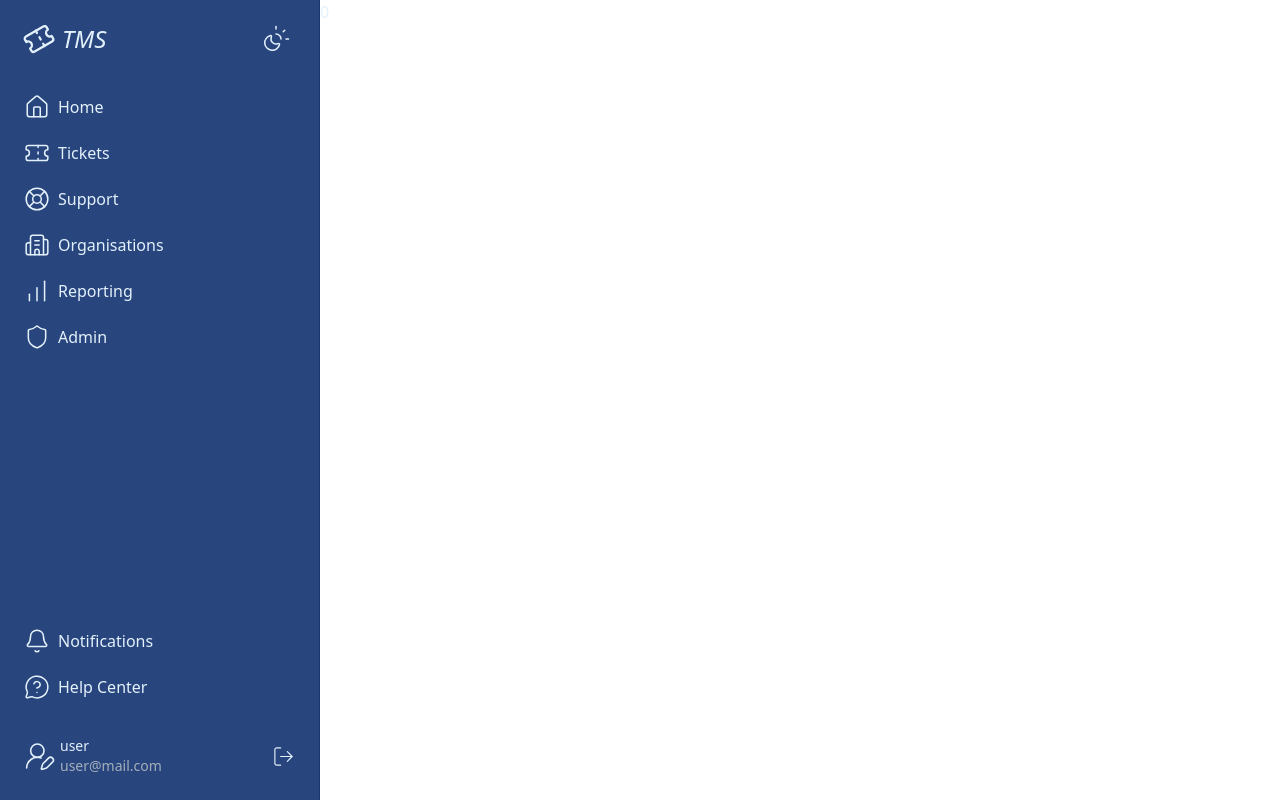
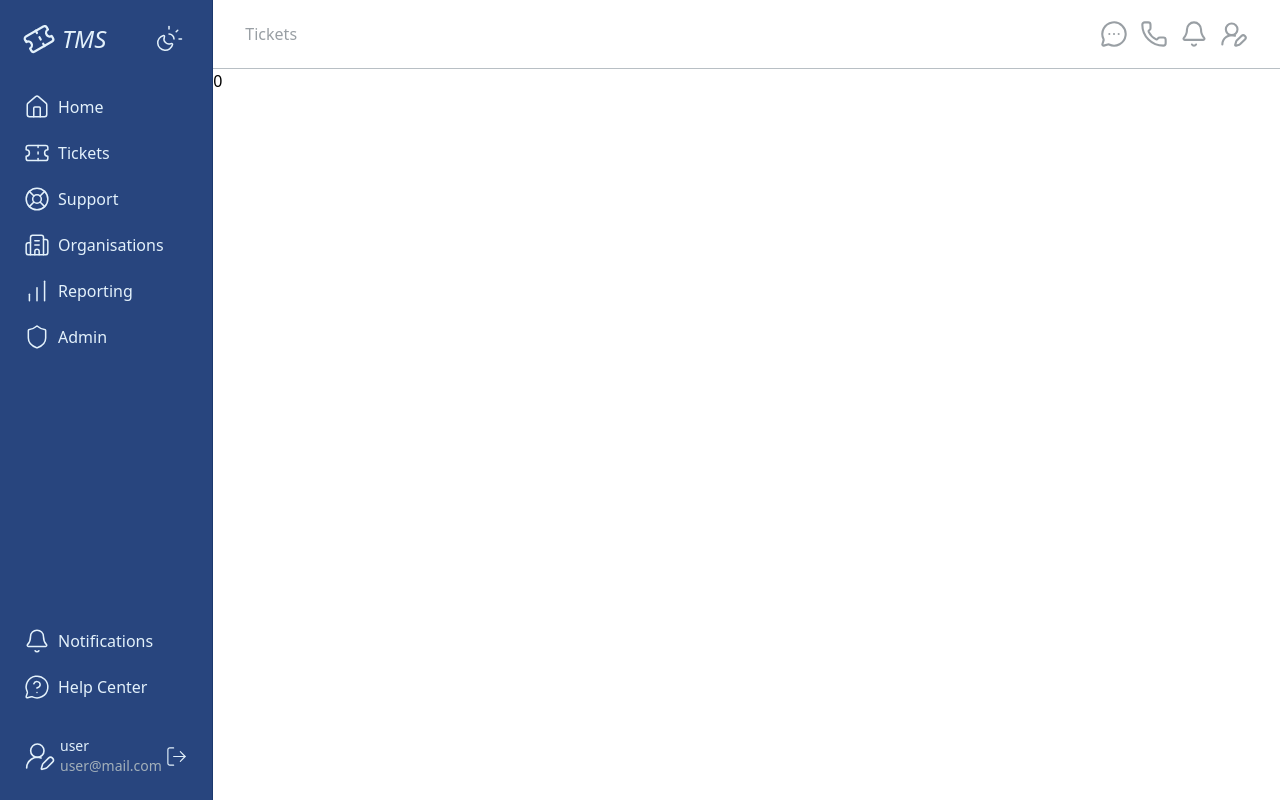
Before and after one commit to dmitry-lapin/ticket-managment-system, a React (Vite) app in the folder frontend/: page / in a window 1280 px wide. Built offline with nearby package versions, Linux system fonts and the light colour scheme.

Commit message:
some small fixes.

```diff
--- a/frontend/src/App.tsx
+++ b/frontend/src/App.tsx
@@ -3,7 +3,7 @@ import './App.css'
 
 import TicketsPage from './pages/TicketsPage.tsx';
 import MainPage from './components/MainPage/MainPage.tsx';
-import { AppLayout } from './layouts/appLayout.tsx';
+import { AppLayout } from './layout/appLayout.tsx';
 
 import { Routes, Route } from 'react-router';
 
--- a/frontend/src/components/MainPage/MainPage.tsx
+++ b/frontend/src/components/MainPage/MainPage.tsx
@@ -1,7 +1,7 @@
 import React from "react";
 
-const MainPage : React.FC = () => {
+const MainPage: React.FC = () => {
     return(0);
-};
+}
 
 export default MainPage;
--- a/frontend/src/hooks/useTickets.ts
+++ b/frontend/src/hooks/useTickets.ts
@@ -15,7 +15,6 @@ export function useTickets() {
     setIsLoading(true);
     try {
             const data = await getTickets();
-            console.log(Array.isArray(data), data);
             setTickets(data);
             setError(null);
         } catch(exeption) {
--- /dev/null
+++ b/frontend/src/layout/appLayout.tsx
@@ -0,0 +1,25 @@
+import { Outlet } from "react-router";
+import Sidebar from "../components/Sidebar/Sidebar";
+import { UserRoundPen, MessageCircleMore, Phone, Bell } from 'lucide-react';
+
+export const AppLayout = () => {
+  return (
+    <main>
+      <Sidebar />
+      <section id="main-content-wrapper">
+        <header>
+          <div>
+            <p>Tickets</p>
+          </div>
+          <div id="header-user-data">
+            <span><MessageCircleMore size={28} strokeWidth={1.8} /></span>
+            <span><Phone size={28} strokeWidth={1.8} /></span>
+            <span><Bell size={28} strokeWidth={1.8} /></span>
+            <span><UserRoundPen size={28} strokeWidth={1.8} /></span>
+          </div>
+        </header>
+        <Outlet />
+      </section>
+    </main>
+  );
+};
--- a/frontend/src/layouts/appLayout.tsx
+++ /dev/null
@@ -1,11 +0,0 @@
-import { Outlet } from "react-router";
-import Sidebar from "../components/Sidebar/Sidebar";
-
-export const AppLayout = () => {
-  return (
-    <main>
-      <Sidebar />
-      <Outlet />
-    </main>
-  );
-};
--- a/frontend/src/pages/TicketsPage.tsx
+++ b/frontend/src/pages/TicketsPage.tsx
@@ -23,7 +23,7 @@ const TicketsPage: React.FC = () => {
     }
 
     return (
-    <div>
+    <div className="text-black">
       <h1>Tickets</h1>
 
       {tickets.length === 0 ? (
--- a/frontend/src/styles/components.css
+++ b/frontend/src/styles/components.css
@@ -2,13 +2,13 @@
 
 @layer general {
   main {
-    @apply h-screen flex flex-row text-text-primary;
+    @apply h-screen flex flex-row;
   }
 }
 
 @layer sidebar {
   .sidebar-wrapper {
-    @apply bg-bg-sidebar flex flex-col w-3/12 p-3 space-y-7 border-r border-border-sidebar;
+    @apply bg-bg-sidebar flex flex-col min-w-2/12 p-3 space-y-7 border-r border-border-sidebar text-text-primary;
   }
 
   .logo-wrapper{
@@ -66,4 +66,16 @@
   #profile-wrapper > #LogoutBtn {
     @apply text-text-primary hover:text-danger;
   }
+
+  #main-content-wrapper {
+    @apply w-full;
+  }
+
+  #main-content-wrapper > header {
+    @apply flex flex-row justify-between items-center border-b border-border-subtle px-8 py-5 font-medium text-text-subtle;
+  }
+
+  #main-content-wrapper > header > #header-user-data {
+    @apply flex flex-row space-x-3;
+  }
 }
--- a/frontend/src/styles/theme.css
+++ b/frontend/src/styles/theme.css
@@ -24,12 +24,13 @@
 
   /* Borders */
   --color-border-default: oklch(0.88 0.02 240);
-  --color-border-subtle: oklch(0.93 0.01 240);
+  --color-border-subtle: oklch(0.8 0.01 240);
 
   /* Text */
   --color-text-primary: oklch(0.95 0.02 240);
   --color-text-secondary: oklch(0.35 0.02 240);
   --color-text-muted: oklch(0.75 0.02 240);
+  --color-text-subtle: oklch(0.7 0.01 240);
 
   /* Accent (blue) */
   --color-accent: oklch(0.55 0.16 250);
```
Also changed, not shown: 20 other files (tests, documents, lock files or other folders).
